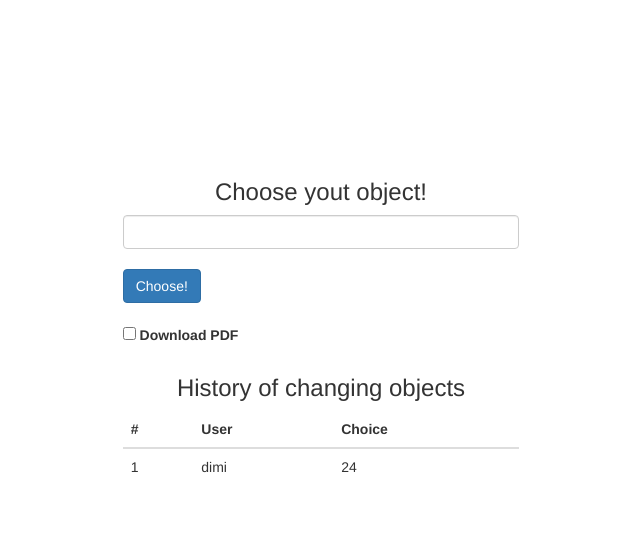
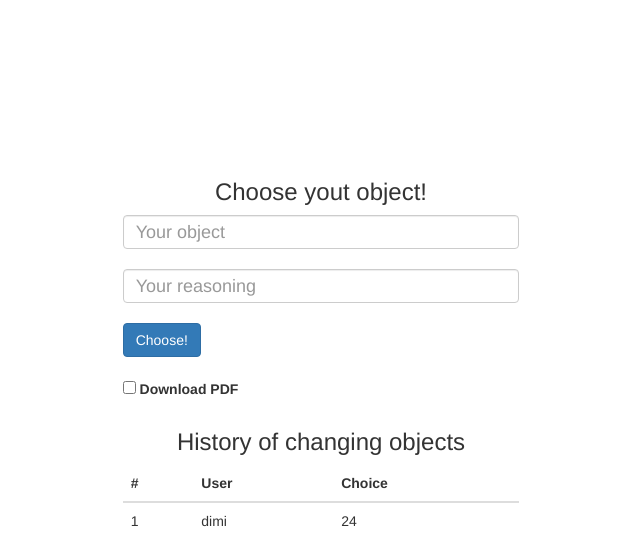
Before and after one commit to petscop02/Skript-jezici, a Flask app: page /choose in a window 1280 px wide. Shown: the part 52-595 px from the top of the page, without its empty margins (319-959 px from the left). Run offline with Flask 3, Linux system fonts and the light colour scheme; a user stored in the database is signed in; some libraries are stand-ins or nearby versions.

Commit message:
Update choose.html

```diff
--- a/templates/choose.html
+++ b/templates/choose.html
@@ -5,7 +5,8 @@
     <div class="col-sm-4">
         <h3 style="margin-top:40%; text-align: center;">Choose yout object!</h3>
         <form action="/choose" method="post">
-            <input class="form-control w-auto" name="choice" style="margin-bottom: 20px; font-size: large;" required>
+            <input class="form-control w-auto" name="choice" style="margin-bottom: 20px; font-size: large;" required placeholder="Your object">
+            <input class="form-control w-auto" name="why" style="margin-bottom: 20px; font-size: large;" required placeholder="Your reasoning" maxlength="50">
             <button class="btn btn-primary" type="submit" style="margin-bottom: 20px;">Choose!</button>
             <br/>
             <label><input name="check" type="checkbox" class="form-check-input w-auto"> Download PDF</label>
```
